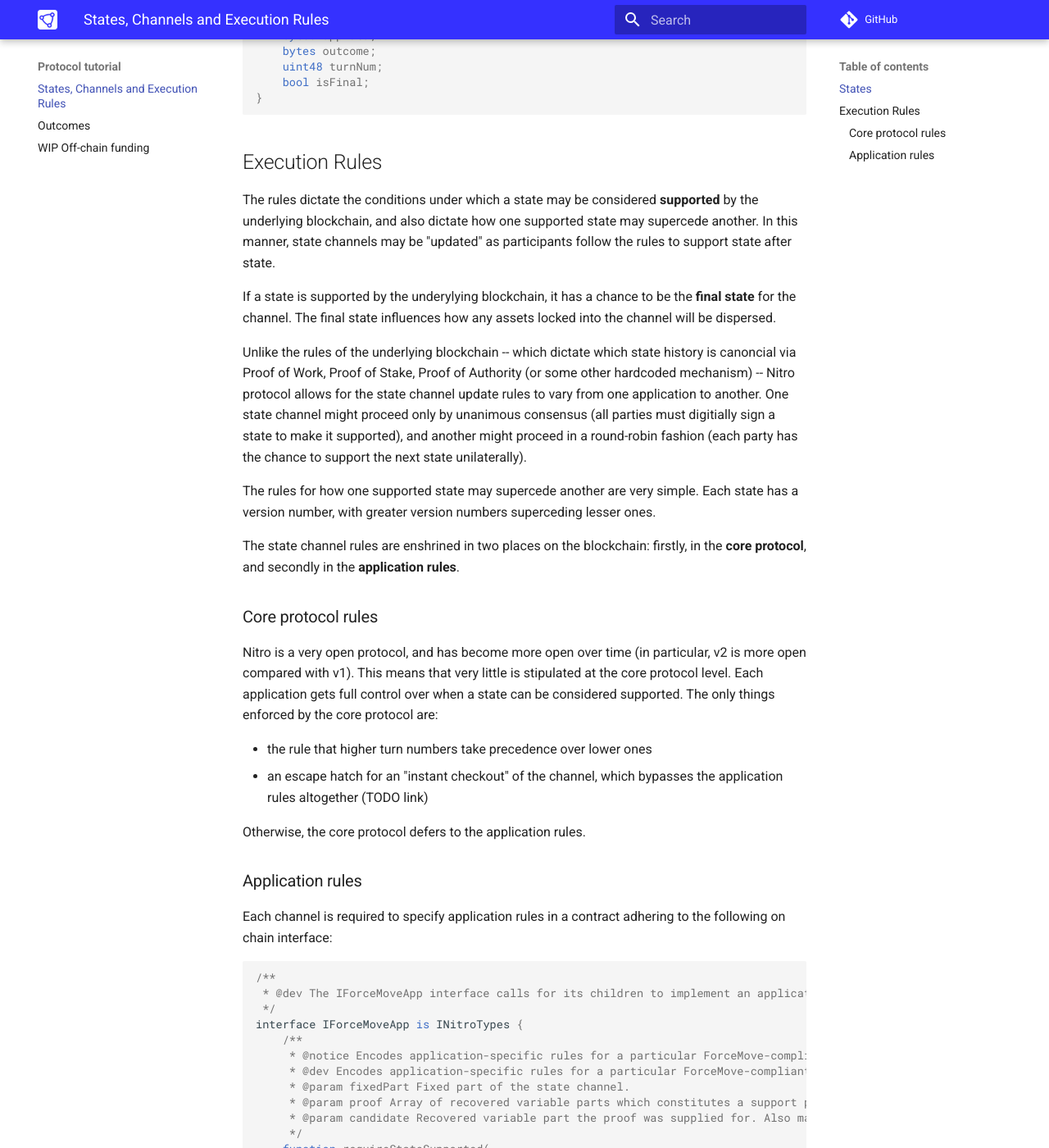
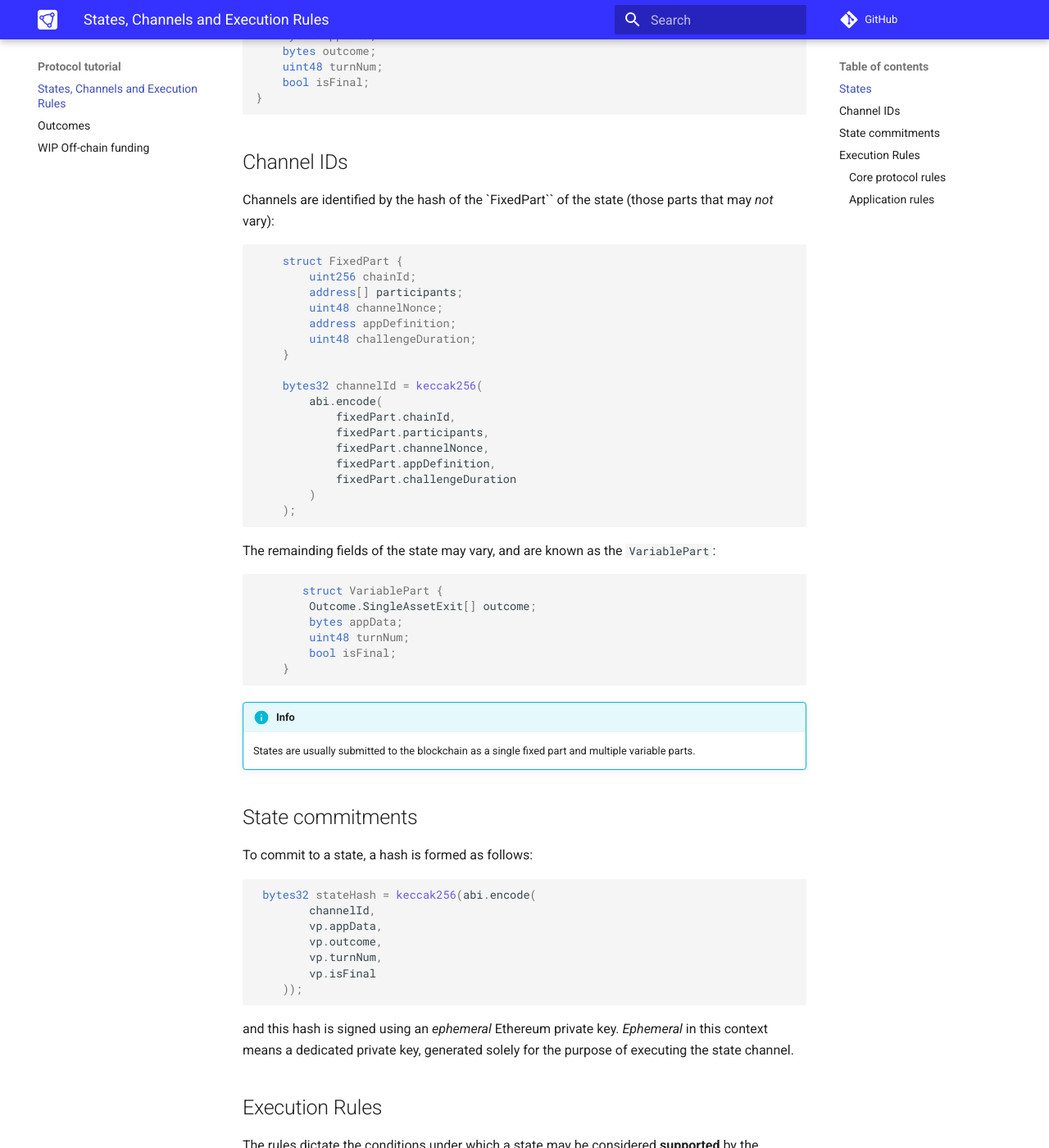
Before and after one commit to statechannels/go-nitro, an MkDocs documentation site: the page built from docs/protocol-tutorial/0001-states-channels-execution-rules.md, in a window 1280 px wide and 1400 px high, scrolled down 640 px. Shown: the whole window at 82% size. Built offline with MkDocs 1.6.1 and Material for MkDocs 9.7.7, drawn with Linux system fonts in a browser that asks for light colours; comment, search, counter and statistics services are not loaded.

Commit message:
add section on channel ids and state commitments

````diff
--- a/docs/protocol-tutorial/0001-states-channels-execution-rules.md
+++ b/docs/protocol-tutorial/0001-states-channels-execution-rules.md
@@ -69,6 +69,63 @@ In Nitro protocol, a state has the following type (on chain in Solidity, off-cha
 
     ```
 
+## Channel IDs
+
+Channels are identified by the hash of the `FixedPart`` of the state (those parts that may _not_ vary):
+
+```solidity
+
+    struct FixedPart {
+        uint256 chainId;
+        address[] participants;
+        uint48 channelNonce;
+        address appDefinition;
+        uint48 challengeDuration;
+    }
+
+    bytes32 channelId = keccak256(
+        abi.encode(
+            fixedPart.chainId,
+            fixedPart.participants,
+            fixedPart.channelNonce,
+            fixedPart.appDefinition,
+            fixedPart.challengeDuration
+        )
+    );
+
+```
+
+The remainding fields of the state may vary, and are known as the `VariablePart`:
+
+```solidity
+       struct VariablePart {
+        Outcome.SingleAssetExit[] outcome;
+        bytes appData;
+        uint48 turnNum;
+        bool isFinal;
+    }
+```
+
+!!! info
+
+    States are usually submitted to the blockchain as a single fixed part and multiple variable parts.
+
+## State commitments
+
+To commit to a state, a hash is formed as follows:
+
+```solidity
+ bytes32 stateHash = keccak256(abi.encode(
+        channelId,
+        vp.appData,
+        vp.outcome,
+        vp.turnNum,
+        vp.isFinal
+    ));
+```
+
+and this hash is signed using an _ephemeral_ Ethereum private key. _Ephemeral_ in this context means a dedicated private key, generated solely for the purpose of executing the state channel.
+
 ## Execution Rules
 
 The rules dictate the conditions under which a state may be considered **supported** by the underlying blockchain, and also dictate how one supported state may supercede another. In this manner, state channels may be "updated" as participants follow the rules to support state after state.
````
Also changed, not shown: docs/protocol-tutorial/0002-outcomes.md (+1 -1 lines).
